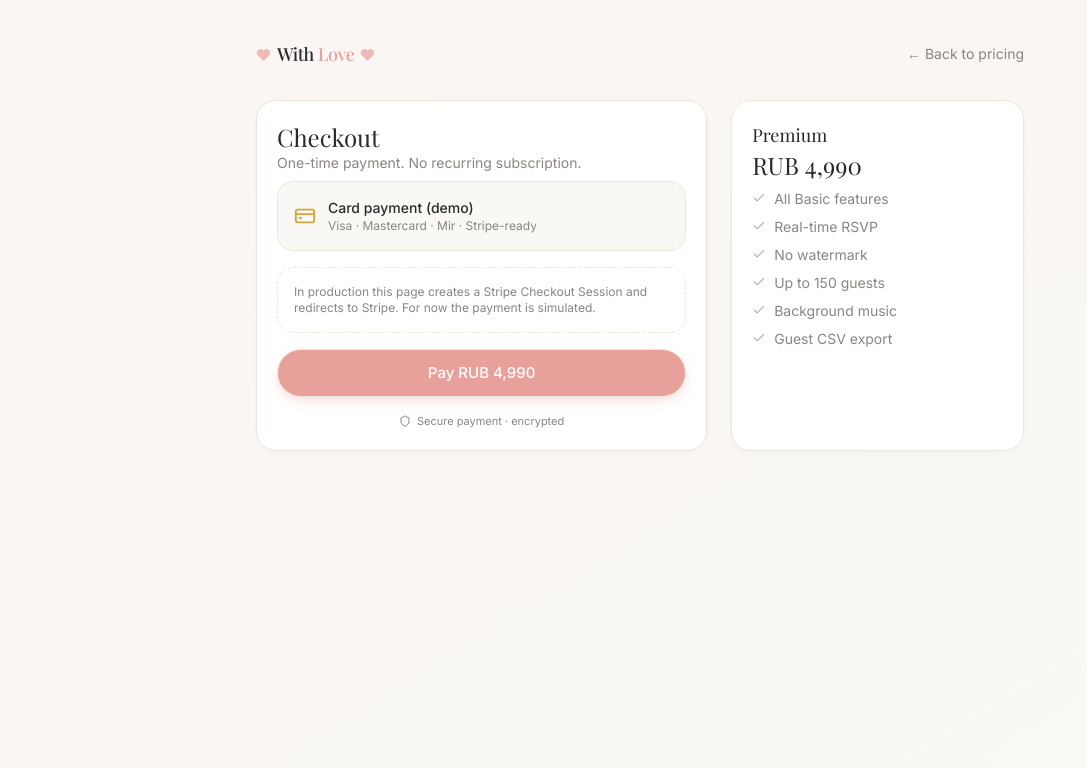
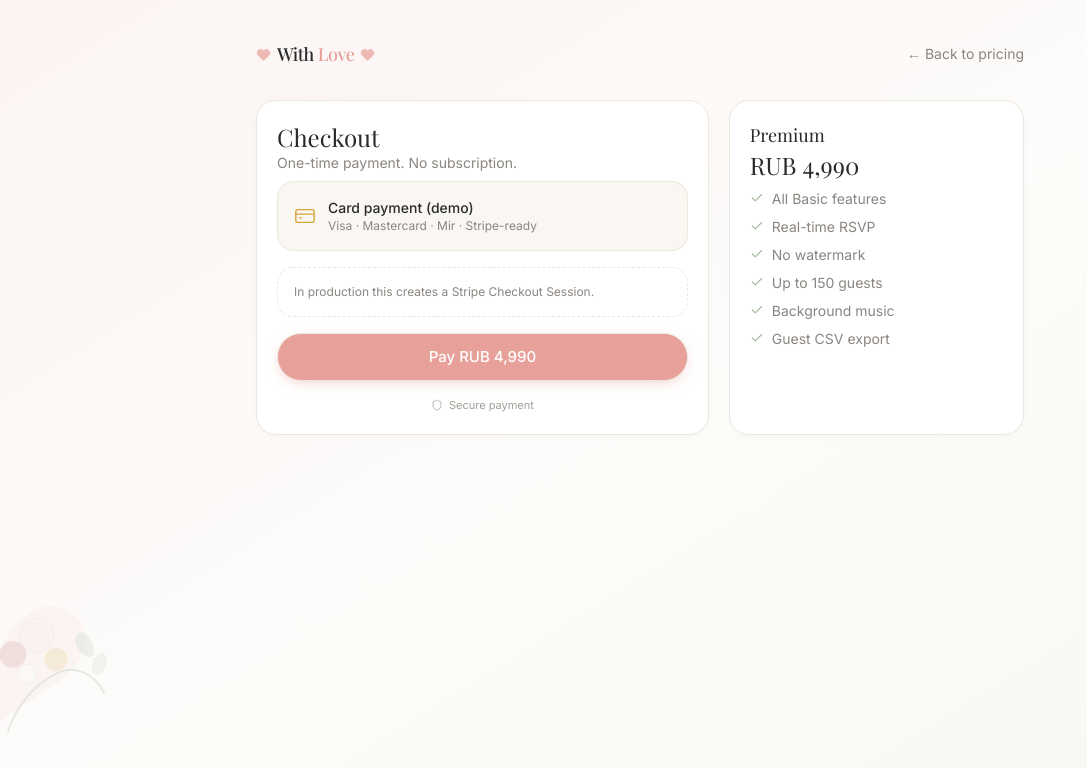
Before and after one commit to ignatyev335-dotcom/with-love, a Next.js app: page /en/checkout in a window 1280 px wide. Shown: the top 768 px of the page, without its empty margins (0-1087 px from the left). Built offline with nearby package versions, Linux system fonts and the light colour scheme; a web font is replaced by a local one.

Commit message:
style: continue soft UI across guests, checkout, seed

```diff
--- a/src/app/[locale]/checkout/page.tsx
+++ b/src/app/[locale]/checkout/page.tsx
@@ -1,5 +1,6 @@
 "use client";
 
+import { FloralCorner } from "@/components/decor/Floral";
 import { Logo } from "@/components/Logo";
 import { Button } from "@/components/ui/Button";
 import { Card, CardContent, CardHeader } from "@/components/ui/Card";
@@ -34,7 +35,6 @@ function CheckoutInner() {
       return;
     }
     setLoading(true);
-    // Mock Stripe Checkout — swap for real Stripe session later
     setTimeout(() => {
       const store = useAppStore.getState();
       if (store.user) {
@@ -52,24 +52,22 @@ function CheckoutInner() {
 
   if (done) {
     return (
-      <div className="flex min-h-screen flex-col items-center justify-center bg-gradient-to-br from-soft-pink/30 via-ivory to-light-sage/20 px-4">
+      <div className="relative flex min-h-screen flex-col items-center justify-center bg-gradient-to-br from-[#F8E8E8]/50 via-[#FDFCFA] to-[#E8EDE5]/40 px-4">
         <Card className="w-full max-w-md text-center">
           <CardContent className="space-y-4 pt-8 pb-8">
-            <div className="mx-auto flex h-14 w-14 items-center justify-center rounded-full bg-light-sage text-2xl">
+            <div className="mx-auto flex h-14 w-14 items-center justify-center rounded-full bg-[#E8EDE5] text-2xl">
               ✓
             </div>
             <h1 className="font-heading text-2xl text-charcoal">
               {isEn ? "Payment successful" : "Оплата прошла успешно"}
             </h1>
-            <p className="text-sm text-muted">
+            <p className="text-sm text-[#8a8580]">
               {isEn
-                ? `Plan «${plan.nameEn}» is active on your account.`
-                : `Тариф «${plan.name}» активирован на вашем аккаунте.`}
+                ? `Plan «${plan.nameEn}» is active.`
+                : `Тариф «${plan.name}» активирован.`}
             </p>
-            <p className="text-xs text-muted">
-              {isEn
-                ? "(Demo mode — Stripe integration pending)"
-                : "(Демо-режим — интеграция Stripe впереди)"}
+            <p className="text-xs text-[#a39e97]">
+              {isEn ? "(Demo mode)" : "(Демо-режим)"}
             </p>
             <div className="flex flex-col gap-2 pt-2">
               <Link href={`/${locale}/dashboard`}>
@@ -90,45 +88,46 @@ function CheckoutInner() {
   }
 
   return (
-    <div className="min-h-screen bg-gradient-to-br from-soft-pink/30 via-ivory to-light-sage/20 px-4 py-10">
-      <div className="mx-auto mb-8 flex max-w-3xl items-center justify-between">
+    <div className="relative min-h-screen overflow-hidden bg-gradient-to-br from-[#F8E8E8]/40 via-[#FDFCFA] to-[#E8EDE5]/30 px-4 py-10">
+      <FloralCorner className="pointer-events-none absolute -left-10 bottom-10 h-48 w-48 opacity-40" />
+      <div className="relative mx-auto mb-8 flex max-w-3xl items-center justify-between">
         <Logo href={`/${locale}`} />
         <Link
           href={`/${locale}/pricing`}
-          className="text-sm text-muted hover:text-charcoal"
+          className="text-sm text-[#8a8580] hover:text-charcoal"
         >
           ← {isEn ? "Back to pricing" : "К тарифам"}
         </Link>
       </div>
 
-      <div className="mx-auto grid max-w-3xl gap-6 lg:grid-cols-5">
+      <div className="relative mx-auto grid max-w-3xl gap-5 lg:grid-cols-5">
         <Card className="lg:col-span-3">
           <CardHeader>
             <h1 className="font-heading text-2xl text-charcoal">
               {isEn ? "Checkout" : "Оформление"}
             </h1>
-            <p className="text-sm text-muted">
+            <p className="text-sm text-[#8a8580]">
               {isEn
-                ? "One-time payment. No recurring subscription."
-                : "Разовый платёж. Без рекуррентной подписки."}
+                ? "One-time payment. No subscription."
+                : "Разовый платёж. Без подписки."}
             </p>
           </CardHeader>
           <CardContent className="space-y-4">
-            <div className="flex items-center gap-3 rounded-2xl border border-border bg-warm-beige/40 p-4">
-              <CreditCard className="text-gold" size={22} />
+            <div className="flex items-center gap-3 rounded-2xl border border-[#EDE7DD] bg-[#FAF7F2] p-4">
+              <CreditCard className="text-[#D4A537]" size={22} strokeWidth={1.5} />
               <div>
                 <p className="text-sm font-medium text-charcoal">
                   {isEn ? "Card payment (demo)" : "Оплата картой (демо)"}
                 </p>
-                <p className="text-xs text-muted">
+                <p className="text-xs text-[#8a8580]">
                   Visa · Mastercard · Mir · Stripe-ready
                 </p>
               </div>
             </div>
-            <div className="rounded-2xl border border-dashed border-border p-4 text-xs text-muted">
+            <div className="rounded-2xl border border-dashed border-[#EDE7DD] p-4 text-xs text-[#8a8580]">
               {isEn
-                ? "In production this page creates a Stripe Checkout Session and redirects to Stripe. For now the payment is simulated."
-                : "В продакшене здесь создаётся Stripe Checkout Session. Сейчас оплата симулируется."}
+                ? "In production this creates a Stripe Checkout Session."
+                : "В продакшене здесь создаётся Stripe Checkout Session."}
             </div>
             <Button
               className="w-full"
@@ -144,11 +143,9 @@ function CheckoutInner() {
                   ? `Pay ${formatPrice(plan.price, "en-US")}`
                   : `Оплатить ${formatPrice(plan.price)}`}
             </Button>
-            <p className="flex items-center justify-center gap-1.5 text-[11px] text-muted">
-              <Shield size={12} />{" "}
-              {isEn
-                ? "Secure payment · encrypted"
-                : "Безопасная оплата · шифрование"}
+            <p className="flex items-center justify-center gap-1.5 text-[11px] text-[#a39e97]">
+              <Shield size={12} strokeWidth={1.5} />{" "}
+              {isEn ? "Secure payment" : "Безопасная оплата"}
             </p>
           </CardContent>
         </Card>
@@ -165,8 +162,8 @@ function CheckoutInner() {
           <CardContent>
             <ul className="space-y-2">
               {(isEn ? plan.featuresEn : plan.features).map((f) => (
-                <li key={f} className="flex items-start gap-2 text-sm text-muted">
-                  <Check size={14} className="mt-0.5 shrink-0 text-sage" />
+                <li key={f} className="flex items-start gap-2 text-sm text-[#8a8580]">
+                  <Check size={14} className="mt-0.5 shrink-0 text-[#A7B8A1]" />
                   {f}
                 </li>
               ))}
@@ -182,7 +179,7 @@ export default function CheckoutPage() {
   return (
     <Suspense
       fallback={
-        <div className="flex min-h-screen items-center justify-center bg-ivory text-muted">
+        <div className="flex min-h-screen items-center justify-center bg-[#FDFCFA] text-[#8a8580]">
           …
         </div>
       }
```
